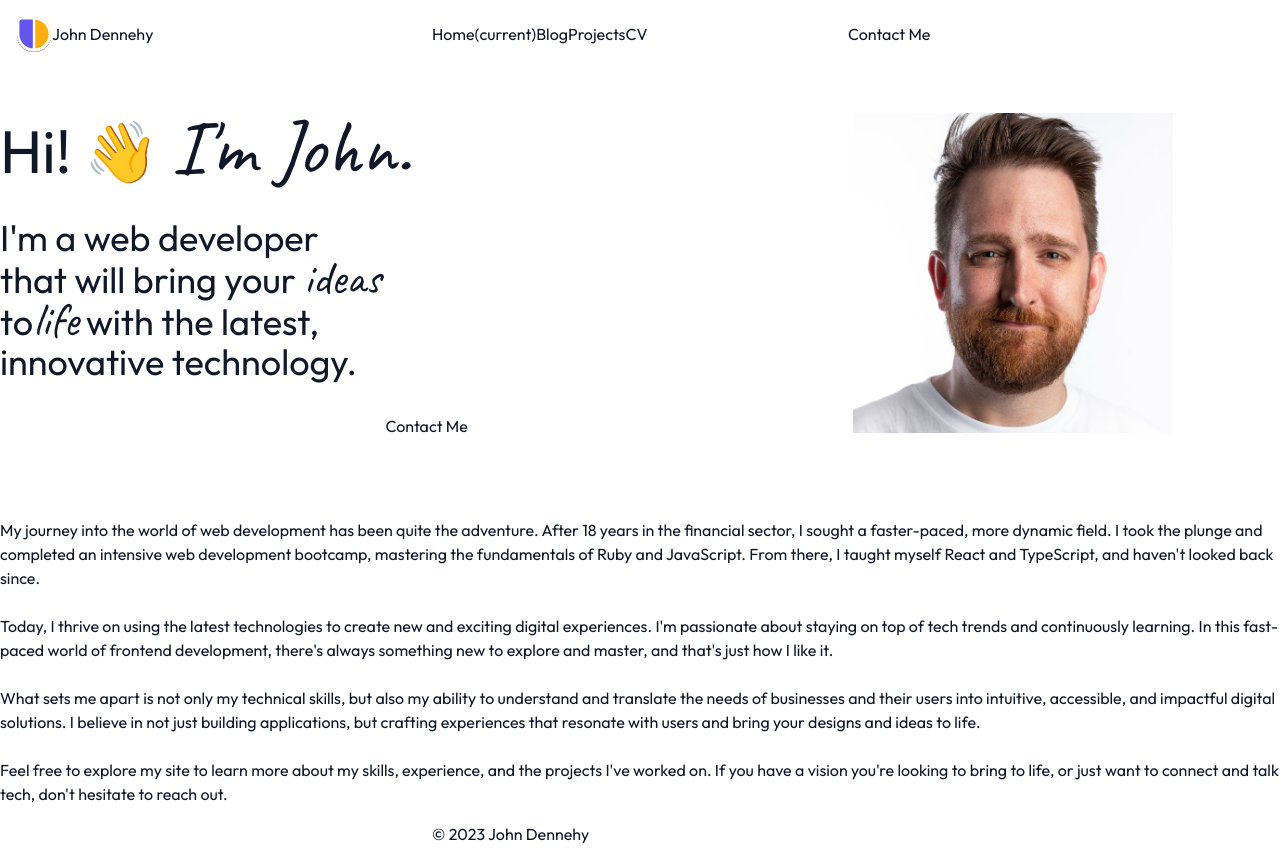
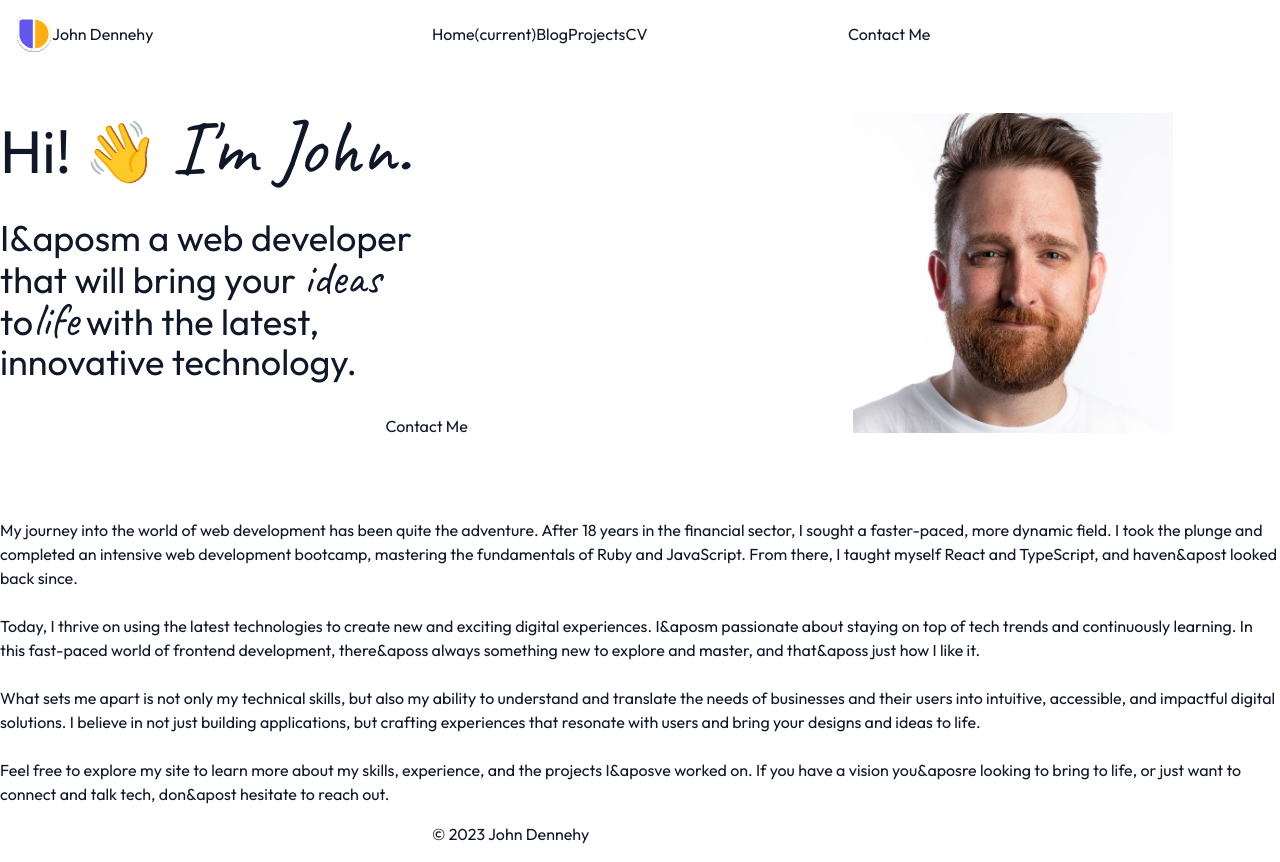
Before and after one commit to John-Dennehy/johndennehy.dev, a Next.js app: page / in a window 1280 px wide. Built offline with nearby package versions, Linux system fonts and the light colour scheme.

Commit message:
fix: linting
Signed-off-by: John Dennehy <8093939+John-Dennehy@users.noreply.github.com>

```diff
--- a/src/app/(admin)/dashboard/page.tsx
+++ b/src/app/(admin)/dashboard/page.tsx
@@ -7,6 +7,7 @@ export default function DashboardPage(props: DashboardPageProps) {
 		<div>
 			<h1>Dashboard</h1>
 			<p>Dashboard</p>
+			{props.params.id}
 			{/* create form to add roles to database */}
 
 			{/* form to add skills to database */}
--- a/src/app/page.tsx
+++ b/src/app/page.tsx
@@ -14,7 +14,7 @@ export default async function Home() {
             Hi! 👋 <Handwriting>I&apos;m John.</Handwriting>
           </h2>
           <h3 className="description text-4xl mr-16  transition-colors duration-500">
-            I'm a web developer <br /> that will bring your{" "}
+            I&aposm a web developer <br /> that will bring your{" "}
             <Handwriting>ideas</Handwriting> <br /> to
             <Handwriting>life</Handwriting> with the latest, <br /> innovative
             technology.
@@ -33,14 +33,14 @@ export default async function Home() {
           faster-paced, more dynamic field. I took the plunge and completed an
           intensive web development bootcamp, mastering the fundamentals of Ruby
           and JavaScript. From there, I taught myself React and TypeScript, and
-          haven't looked back since.
+          haven&apost looked back since.
         </p>
         <p>
           Today, I thrive on using the latest technologies to create new and
-          exciting digital experiences. I'm passionate about staying on top of
+          exciting digital experiences. I&aposm passionate about staying on top of
           tech trends and continuously learning. In this fast-paced world of
-          frontend development, there's always something new to explore and
-          master, and that's just how I like it.
+          frontend development, there&aposs always something new to explore and
+          master, and that&aposs just how I like it.
         </p>
         <p>
           What sets me apart is not only my technical skills, but also my ability
@@ -51,8 +51,8 @@ export default async function Home() {
         </p>
         <p>
           Feel free to explore my site to learn more about my skills, experience,
-          and the projects I've worked on. If you have a vision you're looking to
-          bring to life, or just want to connect and talk tech, don't hesitate to
+          and the projects I&aposve worked on. If you have a vision you&aposre looking to
+          bring to life, or just want to connect and talk tech, don&apost hesitate to
           reach out.
         </p>
       </div>
```
